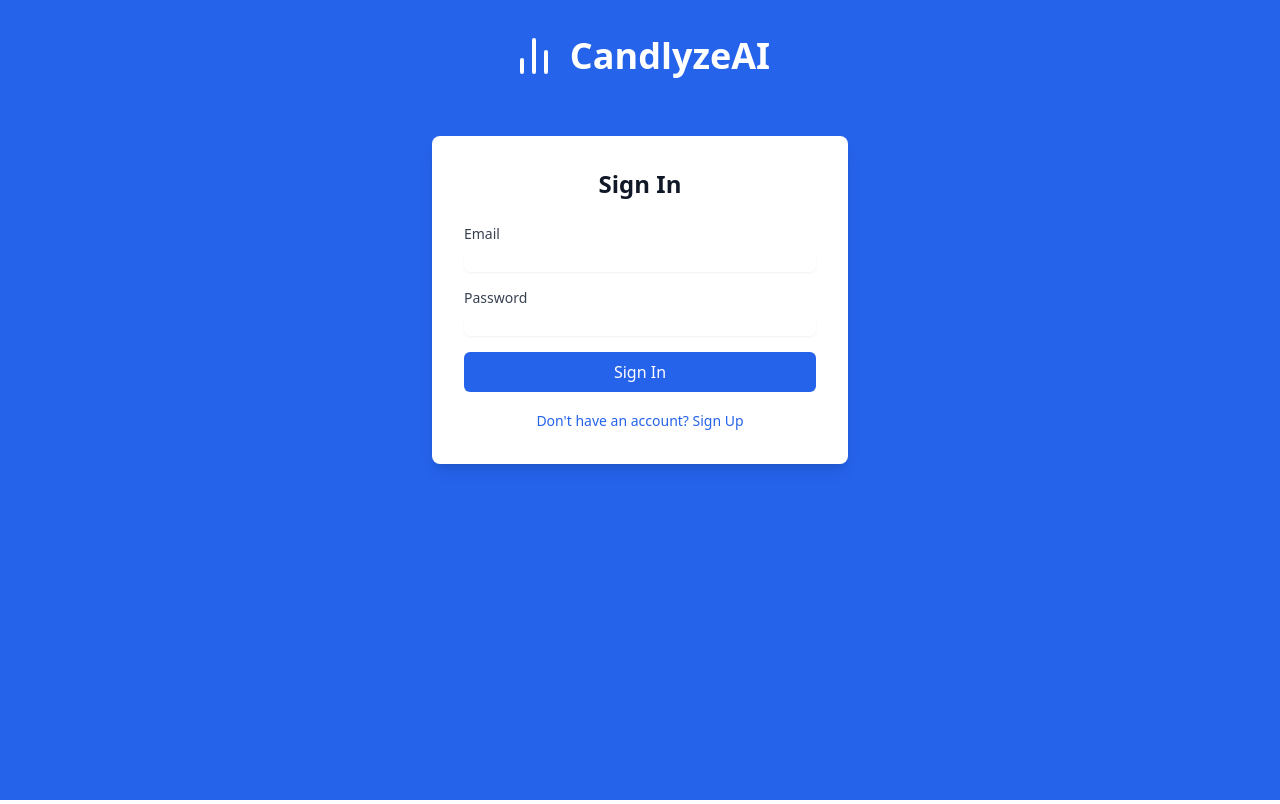
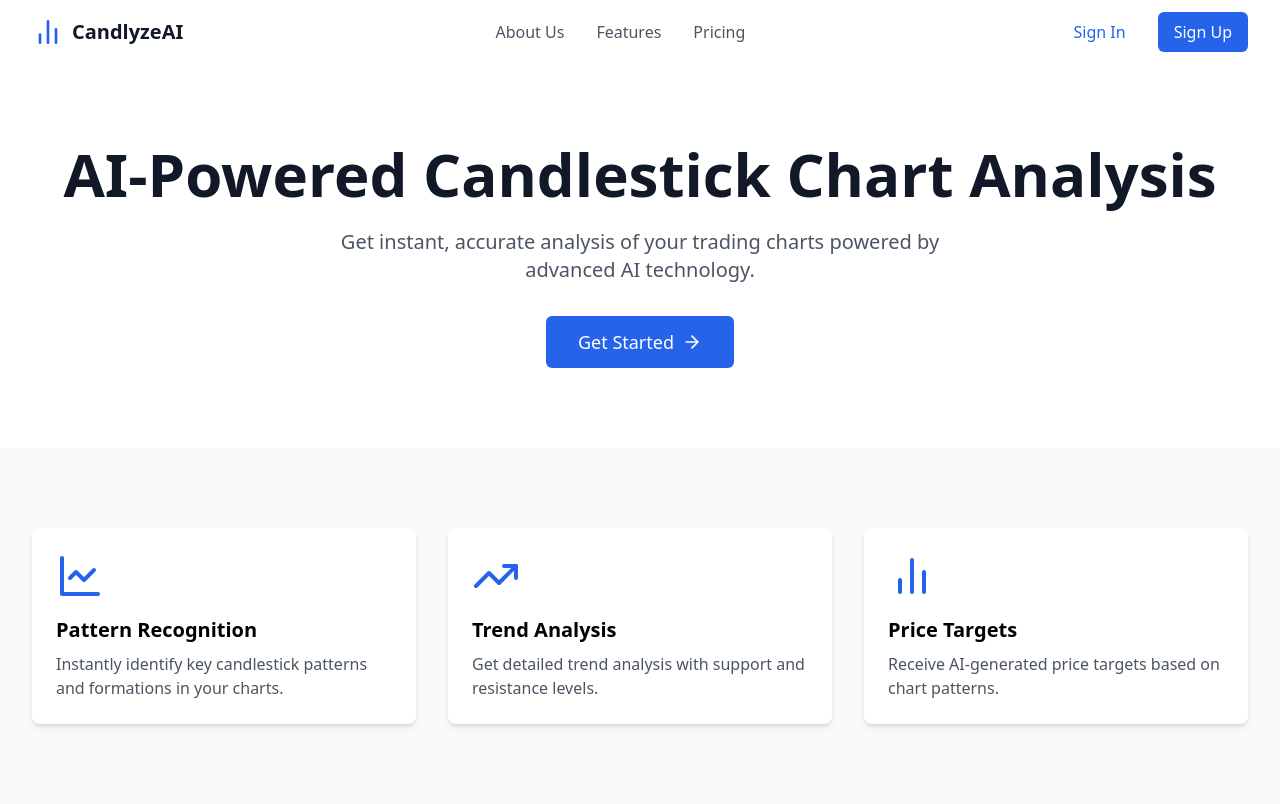
Before and after one commit to lakshaykm/candlyze-main, a React (Vite) app: page / in a window 1280 px wide. Built offline with nearby package versions, Linux system fonts and the light colour scheme; no server answers; the database is empty.

Commit message:
Update App.tsx

```diff
--- a/src/App.tsx
+++ b/src/App.tsx
@@ -1,23 +1,31 @@
 import React from 'react';
 import { Routes, Route } from 'react-router-dom';
+import { LandingPage } from './pages/LandingPage';
+import { Features } from './pages/Features';
+import { About } from './pages/About';
 import { MainApp } from './pages/MainApp';
-import { About } from './pages/About';
 import { Terms } from './pages/Terms';
 import { Subscription } from './pages/Subscription';
 import { Privacy } from './pages/Privacy';
 import { Refund } from './pages/Refund';
 import { Contact } from './pages/Contact';
+import { SignIn } from './pages/SignIn';
+import { SignUp } from './pages/SignUp';
 
 export default function App() {
   return (
     <Routes>
-      <Route path="/" element={<MainApp />} />
+      <Route path="/" element={<LandingPage />} />
+      <Route path="/features" element={<Features />} />
       <Route path="/about" element={<About />} />
+      <Route path="/app" element={<MainApp />} />
       <Route path="/terms" element={<Terms />} />
       <Route path="/subscription" element={<Subscription />} />
       <Route path="/privacy" element={<Privacy />} />
       <Route path="/refund" element={<Refund />} />
       <Route path="/contact" element={<Contact />} />
+      <Route path="/signin" element={<SignIn />} />
+      <Route path="/signup" element={<SignUp />} />
     </Routes>
   );
 }
```
